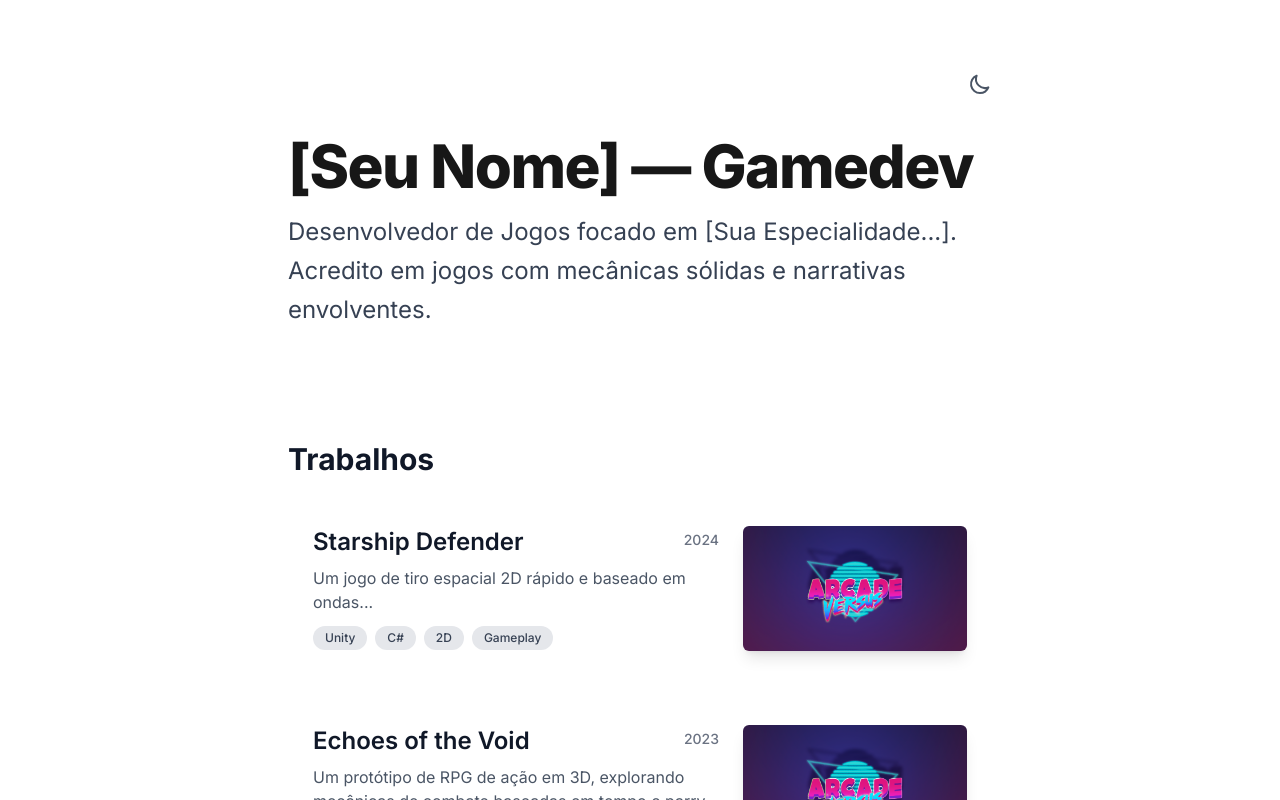
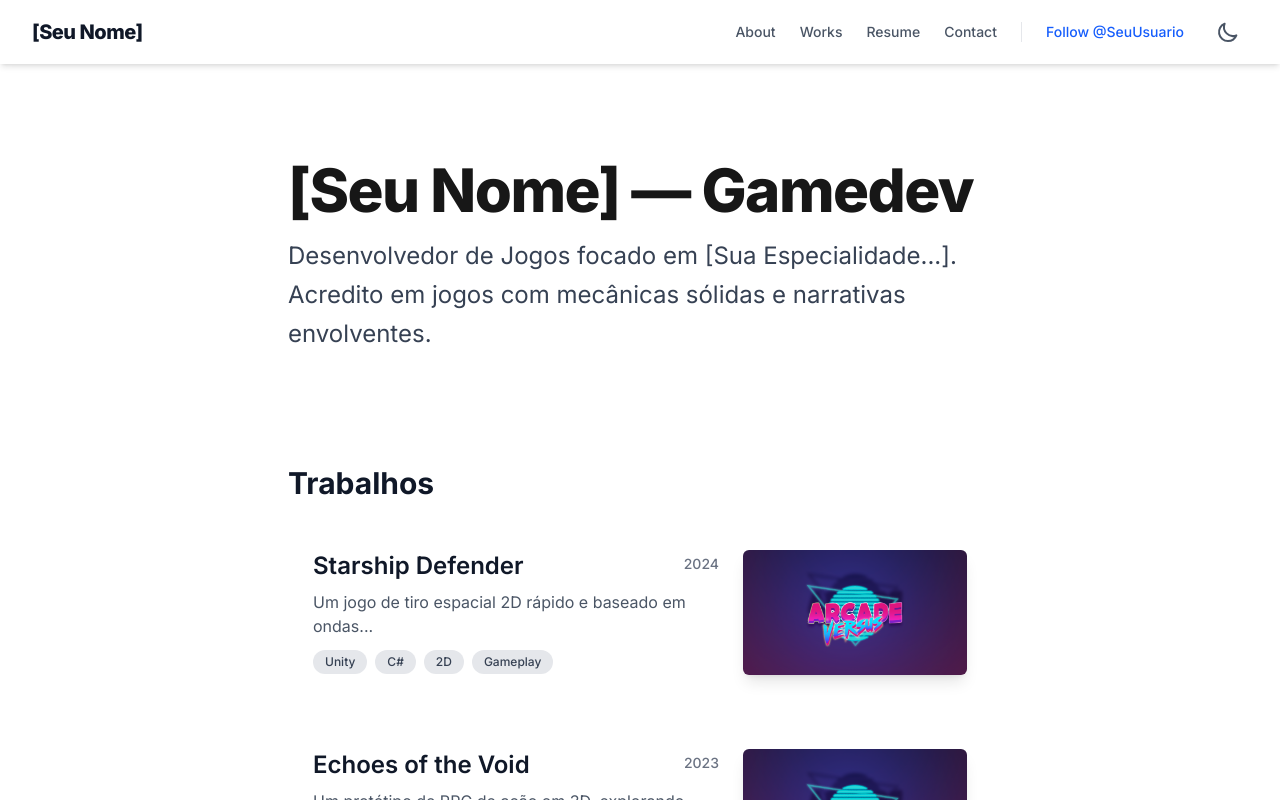
Before and after one commit to lucas85235/My-Portfolio, a Next.js app: page / in a window 1280 px wide. Shown: the top 800 px of the page. Built offline with nearby package versions, Linux system fonts and the light colour scheme.

Commit message:
Add navbar

```diff
--- a/src/app/layout.tsx
+++ b/src/app/layout.tsx
@@ -1,6 +1,7 @@
 import './globals.css';
 import { Inter } from 'next/font/google';
-import { Providers } from './providers'; // Importe o novo provedor
+import { Providers } from './providers';
+import { Navbar } from '@/components/Navbar';
 
 const inter = Inter({ subsets: ['latin'] });
 
@@ -15,12 +16,19 @@ export default function RootLayout({
 }) {
   return (
     <html lang="pt-BR" suppressHydrationWarning>
-      {/* O suppressHydrationWarning é necessário para o next-themes */}
       <body className={inter.className}>
-        <Providers> {/* Envolva o conteúdo com o Provedor */}
-          <div className="mx-auto max-w-3xl px-4 sm:px-6 lg:px-8">
+        <Providers>
+
+          {/* 1. Navbar (Fora do contêiner de largura limitada) */}
+          <Navbar />
+
+          {/* 2. Conteúdo Principal (Container de largura limitada) */}
+          {/* Nota: Adicione 'mt-16' (margin top de 4rem) no wrapper do conteúdo
+             para que ele não fique escondido sob a Navbar fixa de 4rem de altura (h-16) */}
+          <div className="mx-auto max-w-3xl px-4 sm:px-6 lg:px-8 mt-16">
             {children}
           </div>
+
         </Providers>
       </body>
     </html>
--- a/src/components/HeaderBio.tsx
+++ b/src/components/HeaderBio.tsx
@@ -1,15 +1,8 @@
 import React from 'react';
-import { ThemeToggle } from './ThemeToggle'; // Importe o novo Toggle
 
 export const HeaderBio: React.FC = () => {
     return (
-        <header className="pt-8 pb-16 md:pt-16 md:pb-24">
-
-            {/* Contêiner para o Toggle (Canto Superior Direito) */}
-            <div className="flex justify-end -mr-2 mb-8"> {/* Ajusta a margem para fora do contêiner */}
-                <ThemeToggle />
-            </div>
-
+        <header className="py-16 md:py-24">
             {/* Título Principal */}
             <h1 className="text-4xl sm:text-5xl lg:text-6xl font-extrabold tracking-tight mb-4">
                 [Seu Nome] — Gamedev
--- /dev/null
+++ b/src/components/Navbar.tsx
@@ -0,0 +1,67 @@
+// src/components/Navbar.tsx
+
+'use client';
+
+import React from 'react';
+import Link from 'next/link';
+import { ThemeToggle } from './ThemeToggle';
+import { usePathname } from 'next/navigation'; // <-- Importe o hook para saber a rota atual
+
+// Definição dos links:
+// - Os links internos (Âncoras) têm 'isAnchor: true'
+// - Os links externos têm 'isAnchor: false'
+const navLinks = [
+    { name: 'About', href: '#about', isAnchor: true },
+    { name: 'Works', href: '#works', isAnchor: true }, // Mudei para 'Works'
+    { name: 'Resume', href: '/resume', isAnchor: false },
+    { name: 'Contact', href: '#contact', isAnchor: true },
+];
+
+export const Navbar: React.FC = () => {
+    const pathname = usePathname();
+    const isHomePage = pathname === '/';
+
+    return (
+        <nav className="fixed top-0 left-0 right-0 z-10 bg-white/70 dark:bg-gray-900/70 backdrop-blur-sm shadow-md dark:shadow-xl">
+            <div className="mx-auto max-w-7xl px-4 sm:px-6 lg:px-8">
+                <div className="flex justify-between items-center h-16">
+
+                    {/* Logo / Nome */}
+                    <Link href="/" className="flex-shrink-0 text-xl font-extrabold tracking-tight text-gray-900 dark:text-gray-50 hover:opacity-80 transition-opacity">
+                        [Seu Nome]
+                    </Link>
+
+                    {/* Links de Navegação */}
+                    <div className="hidden md:flex items-center space-x-6">
+                        {navLinks.map((link) => {
+                            // Se não estiver na Home, redireciona para a Home com a âncora
+                            const href = isHomePage ? link.href : (link.isAnchor ? `/${link.href}` : link.href);
+
+                            return (
+                                <Link
+                                    key={link.name}
+                                    href={href}
+                                    className="text-sm font-medium text-gray-600 dark:text-gray-400 hover:text-gray-900 dark:hover:text-white transition-colors"
+                                >
+                                    {link.name}
+                                </Link>
+                            );
+                        })}
+
+                        {/* Link Social/Follow (mantendo como estava) */}
+                        <a
+                            href="https://twitter.com/seuusuario"
+                            target="_blank"
+                            rel="noopener noreferrer"
+                            className="text-sm font-medium text-blue-600 dark:text-blue-400 hover:text-blue-500 transition-colors border-l pl-6 border-gray-200 dark:border-gray-700"
+                        >
+                            Follow @SeuUsuario
+                        </a>
+
+                        <ThemeToggle />
+                    </div>
+                </div>
+            </div>
+        </nav>
+    );
+};
```
